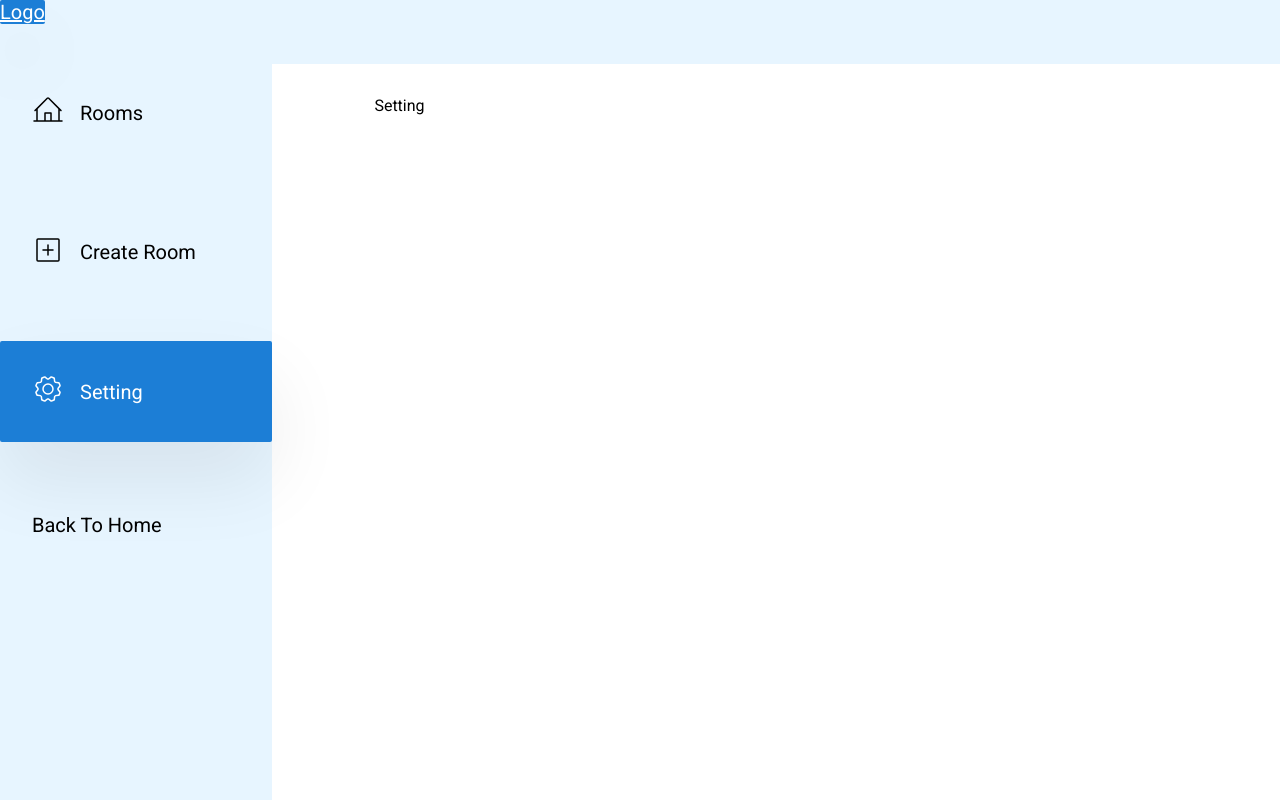
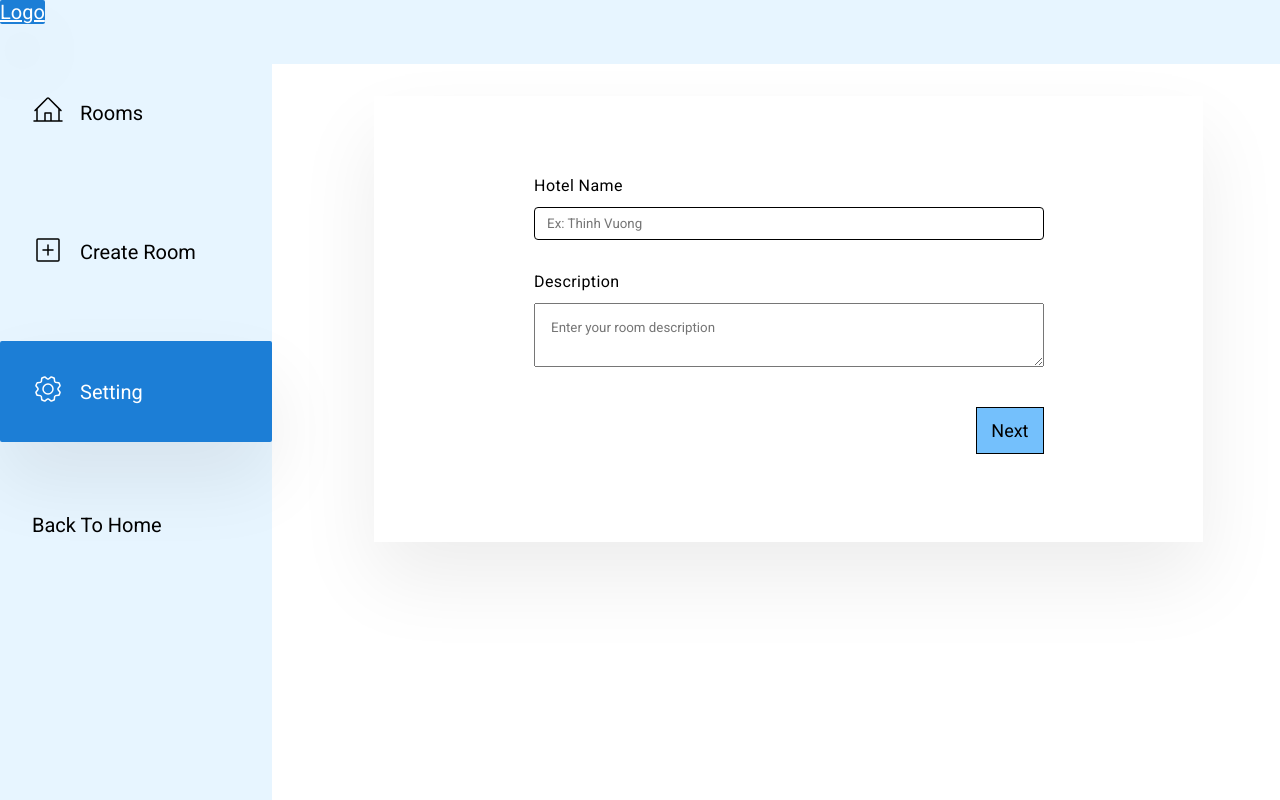
Before and after one commit to Vinh23123/KL-FE, a React (Vite) app: page /dashboard/setting in a window 1280 px wide. Built offline with nearby package versions, Linux system fonts and the light colour scheme; no server answers.

Commit message:
update setting layout

```diff
--- a/src/pages/dashboard/CreateRoom.jsx
+++ b/src/pages/dashboard/CreateRoom.jsx
@@ -4,7 +4,7 @@ import ShowRoomImg from "../../components/ShowRoomImg";
 import { useState } from "react";
 
 const CreateRoom = () => {
-  const [imageReview, setImageReview] = useState([]);
+  const [imageReview, setImageReview] = useState();
   const [allImages, setAllImages] = useState([]);
   console.log(allImages);
 
@@ -28,7 +28,7 @@ const CreateRoom = () => {
   const handleClick = async (source) => {
     console.log(source);
     const check = allImages.includes(source);
-    console.log("The boolean value" + check);
+    console.log("The boolean value " + check);
 
     if (check) {
       const id = allImages.indexOf(source);
@@ -44,8 +44,8 @@ const CreateRoom = () => {
 
   return (
     <div className="create-room">
-      <h3>Create Room</h3>
-      <div>
+      <h1>Create Room</h1>
+      <div className="create-room__container">
         <form className="create-room__form" action="">
           <FormRow label="Room Number">
             <input
@@ -70,23 +70,34 @@ const CreateRoom = () => {
               placeholder="Ex: 10"
             />
           </FormRow>
-          <FormRow label="Description">
-            <input
-              className="create-room__form-input"
-              type="text"
-              placeholder="Enter your room number"
-              id="description"
-            />
-          </FormRow>
+
           <FormRow label="Room Status">
             <select className="create-room__form-input" id="status">
               <option value="available">Available</option>
               <option value="unavailable">Un-Available</option>
             </select>
           </FormRow>
-          <FormRow label="Room Images">
+          <FormRow label="Description">
+            {/* <input
+              className="create-room__form-input"
+              type="text"
+              placeholder="Enter your room number"
+              id="description"
+            /> */}
+            <textarea
+              className="create-room__form-input--padding"
+              name="description"
+              id="description"
+              placeholder="Enter your room description"
+            ></textarea>
+          </FormRow>
+
+          <div>
+            <label className="create-room__label" htmlFor="files">
+              Choose a file
+            </label>
             <input
-              className="create-room__form-input"
+              className="create-room__form-input-type"
               type="file"
               // placeholder="Enter your room number"
               id="files"
@@ -94,24 +105,30 @@ const CreateRoom = () => {
               accept="image/*"
               onChange={handleImageChange}
             />
-          </FormRow>
+          </div>
+          <button type="submit" className="create-room__btn">
+            Submit
+          </button>
         </form>
-        {imageReview && (
+        {imageReview ? (
           <div className="create-room__img-reveiw-container">
+            {/* {allImages && <p>{allImages.length}</p>} */}
             {imageReview.map((img, i) => (
-              <div key={img}>
+              <div className="create-room__img" key={img}>
                 <img
                   className="create-room__img-review"
                   src={img}
                   alt={`Preview ${i + 1}`}
                   onClick={() => handleClick(img)}
                 />
-                {allImages.includes(img) ? (
+                {/* {allImages.includes(img) ? (
                   <div className="create-room__img-checked">Selected</div>
-                ) : null}
+                ) : null} */}
               </div>
             ))}
           </div>
+        ) : (
+          "No Image Review"
         )}
       </div>
     </div>
--- a/src/pages/dashboard/Setting.jsx
+++ b/src/pages/dashboard/Setting.jsx
@@ -1,5 +1,82 @@
+import { useState } from "react";
+import FormRow from "../../components/FormRow";
+import Map from "../../components/Map";
+import { useGeolocation } from "../../services/useGeolocation";
+
 const Setting = () => {
-  return <div>Setting</div>;
+  const [currentStep, setCurrentStep] = useState(1);
+  const { isLoading, getPosition, position, error } = useGeolocation();
+  const [mapPosition, setMapPosition] = useState([40, 0]);
+  console.log(currentStep);
+
+  const handleNextPage = () => {
+    setCurrentStep((currentStep) => currentStep + 1);
+  };
+
+  const handlePrePage = () => {
+    setCurrentStep((currentStep) => (currentStep > 0 ? currentStep - 1 : 1));
+  };
+  const handleSubmitForm = (e) => {
+    e.preventDefault();
+  };
+
+  const Step1 = () => {
+    return (
+      <>
+        <FormRow label="Hotel Name">
+          <input
+            className="create-room__form-input"
+            type="text"
+            placeholder="Ex: Thinh Vuong"
+            id="hotelName"
+          />
+        </FormRow>
+
+        <FormRow label="Description">
+          {/* <input
+              className="create-room__form-input"
+              type="text"
+              placeholder="Enter your room number"
+              id="description"
+            /> */}
+          <textarea
+            className="create-room__form-input--padding"
+            name="description"
+            id="description"
+            placeholder="Enter your room description"
+          ></textarea>
+        </FormRow>
+        {/* Rating */}
+        <button className="create-room__btn" onClick={handleNextPage}>
+          Next
+        </button>
+      </>
+    );
+  };
+  const Step2 = () => {
+    return (
+      <>
+        <Map position={mapPosition} />
+        <button className="create-room__btn" onClick={handlePrePage}>
+          Previous
+        </button>
+        <button className="create-room__btn" type="submit">
+          Submit
+        </button>
+      </>
+    );
+  };
+
+  return (
+    <div className="create-room">
+      <div className="create-room__container">
+        <form className="create-room__form" onSubmit={handleSubmitForm}>
+          {currentStep === 1 && <Step1 />}
+          {currentStep === 2 && <Step2 />}
+        </form>
+      </div>
+    </div>
+  );
 };
 
 export default Setting;
--- a/src/styles/_CreateRoom.scss
+++ b/src/styles/_CreateRoom.scss
@@ -1,7 +1,48 @@
+@import "colors.scss";
+
 .create-room {
+  h1 {
+    text-align: center;
+    margin-bottom: 1rem;
+  }
+
   &__form {
-    padding: 2rem;
+    padding: 3rem;
     width: 80%;
+  }
+
+  &__container {
+    // background-color: red;
+    padding: 1rem;
+    box-shadow: 0 2.4rem 4.8rem rgba(0, 0, 0, 0.075);
+    display: flex;
+    flex-direction: column;
+    justify-content: center;
+    align-items: center;
+  }
+
+  &__form-input-type {
+    width: 0.1px;
+    height: 0.1px;
+    opacity: 0;
+    overflow: hidden;
+    position: absolute;
+    z-index: -1;
+  }
+  &__form-input-type,
+  &__label {
+    font-size: 1.25rem;
+    font-weight: 700;
+    padding: 8px 12px;
+    color: white;
+    background-color: black;
+    display: inline-block;
+  }
+
+  &__form-input-type:focus,
+  &__label:hover {
+    background-color: red;
+    cursor: pointer;
   }
 
   &__form-input {
@@ -10,17 +51,29 @@
     border: 1px solid;
     outline: none;
   }
+
+  &__form-input--padding {
+    padding: 1rem;
+  }
   &__img-reveiw-container {
+    width: 80%;
+    // height: 300px;
     display: grid;
-    grid-template-columns: repeat(5, 1fr);
+    grid-template-columns: repeat(4, 1fr);
     padding: 1rem;
     // background-color: red;
-    border: 10px solid grey;
+    border-top: 10px solid grey;
+  }
+  &__img {
+    width: 250px;
+    height: 250px;
+    margin: 0.5rem;
   }
   &__img-review {
-    width: 100px;
-    height: 100px;
+    width: 100%;
+    height: 100%;
     border: 1px solid;
+    object-fit: cover;
   }
   &__img-checked {
     padding: 10px;
@@ -30,4 +83,21 @@
     border-radius: 20px;
     font-weight: bolder;
   }
+
+  &__btn {
+    font-size: 18px;
+    padding: 12px 14px;
+    float: right;
+    margin: 1.5rem 1rem;
+    background-color: $button-background-base;
+    outline: none;
+    border: 1px solid;
+    transition-timing-function: ease-in-out;
+    transition-duration: 1s;
+    transition-delay: -0.5s;
+  }
+  &__btn:hover {
+    background-color: $button-background-hover;
+    transform: scale(1.2);
+  }
 }
```
